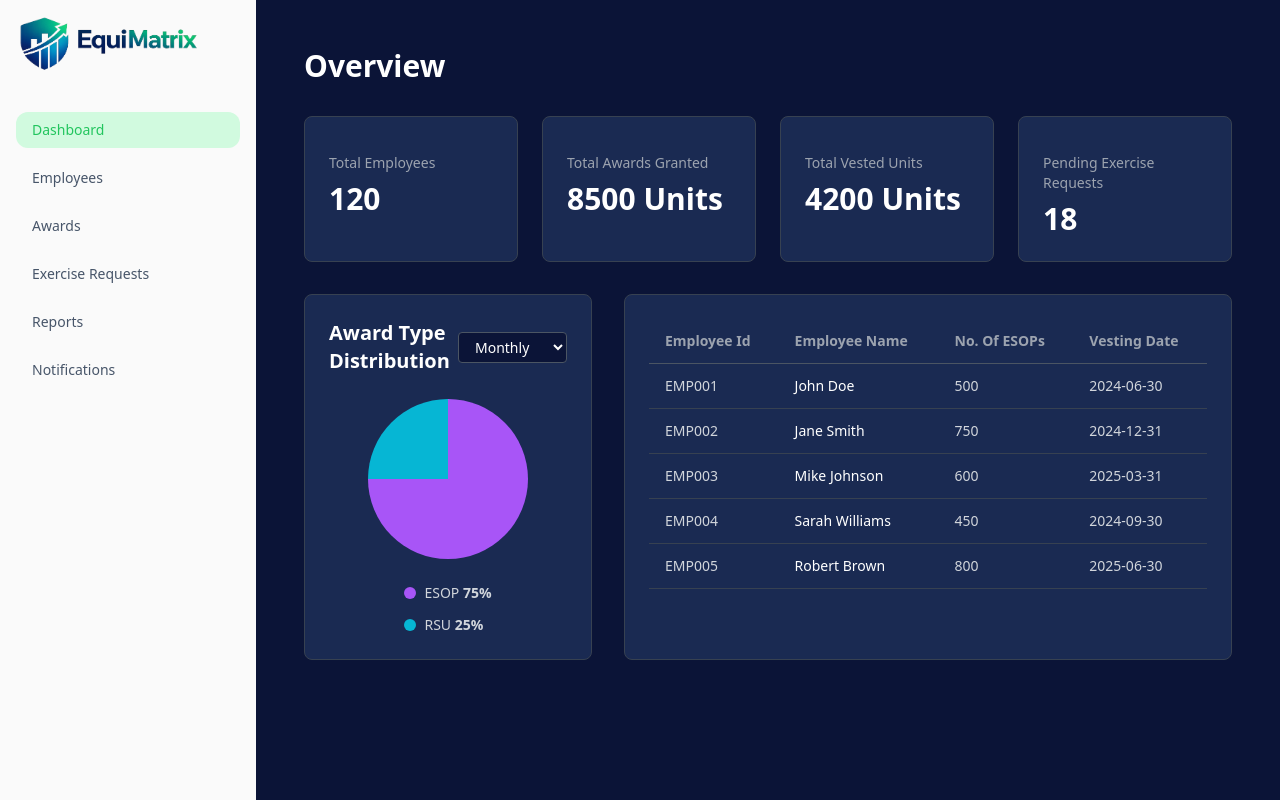
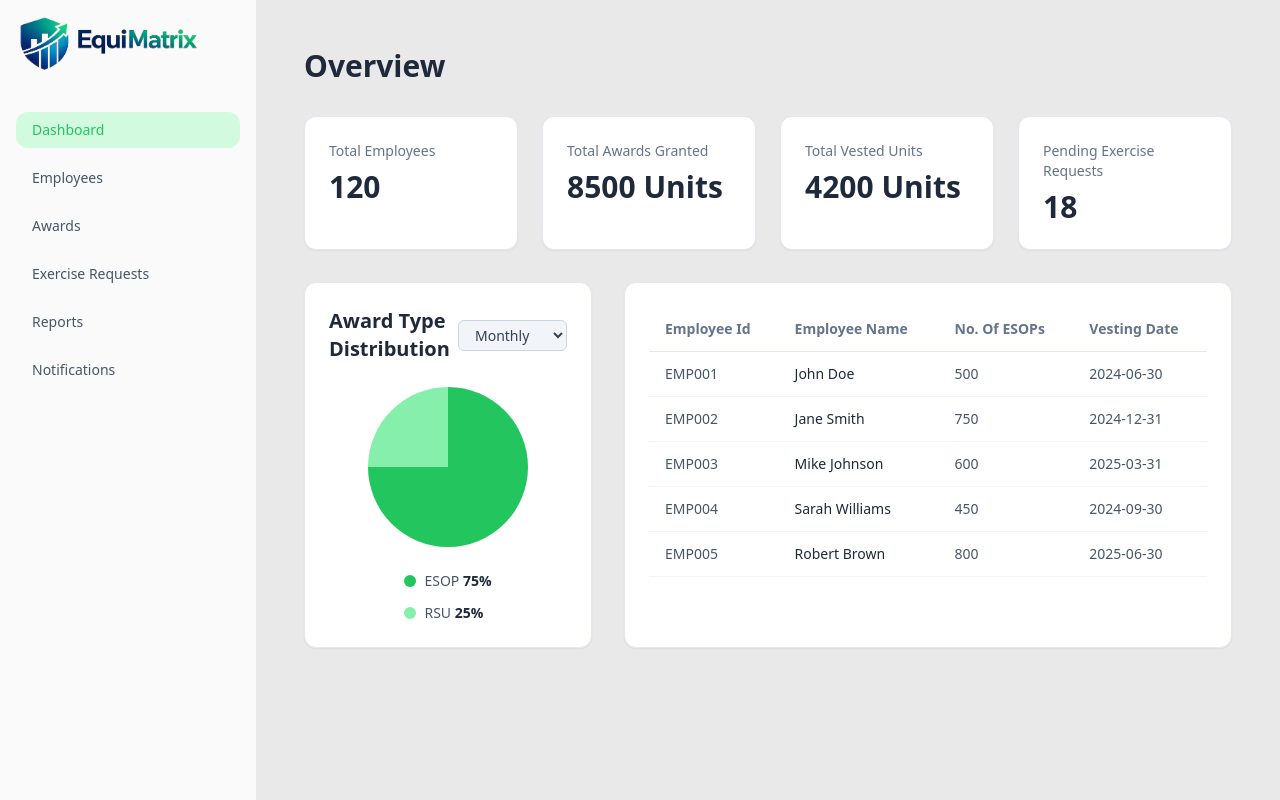
Before and after one commit to VarshaShetty28/Equity_Award_Tracker_EquiMatrix, an Angular app in the folder FrontEnd/: page /admin in a window 1280 px wide. Shown: the top 800 px of the page. Built offline with nearby package versions, Linux system fonts and the light colour scheme.

Commit message:
Changed the bg color of dashboard page

```diff
--- a/FrontEnd/src/app/features/admin/dashboard/dashboard.component.html
+++ b/FrontEnd/src/app/features/admin/dashboard/dashboard.component.html
@@ -1,43 +1,35 @@
-<div class="p-6">
+<div class="p-6 bg-[#E9E9E9] min-h-screen">
 
   <!-- HEADER -->
   <div class="mb-8">
-    <h1 class="text-3xl font-bold mb-2">Overview</h1>
+    <h1 class="text-3xl font-bold mb-2 text-slate-800">Overview</h1>
   </div>
 
   <!-- STATS CARDS -->
   <div class="grid grid-cols-1 md:grid-cols-2 lg:grid-cols-4 gap-6 mb-8">
 
-    <!-- Card 1: Total Employees -->
-    <div class="bg-[#1a2a52] rounded-lg p-6 border border-gray-700">
-      <div class="flex items-center gap-3 mb-3">
-      </div>
-      <p class="text-gray-400 text-sm mb-2">Total Employees</p>
-      <p class="text-3xl font-bold text-white">{{ stats.totalEmployees }}</p>
+    <!-- Card 1 -->
+    <div class="bg-white rounded-xl p-6 border border-slate-200 shadow-sm">
+      <p class="text-slate-500 text-sm mb-2">Total Employees</p>
+      <p class="text-3xl font-bold text-slate-800">{{ stats.totalEmployees }}</p>
     </div>
 
-    <!-- Card 2: Total Awards Granted -->
-    <div class="bg-[#1a2a52] rounded-lg p-6 border border-gray-700">
-      <div class="flex items-center gap-3 mb-3">
-      </div>
-      <p class="text-gray-400 text-sm mb-2">Total Awards Granted</p>
-      <p class="text-3xl font-bold text-white">{{ stats.totalAwardsGranted }}</p>
+    <!-- Card 2 -->
+    <div class="bg-white rounded-xl p-6 border border-slate-200 shadow-sm">
+      <p class="text-slate-500 text-sm mb-2">Total Awards Granted</p>
+      <p class="text-3xl font-bold text-slate-800">{{ stats.totalAwardsGranted }}</p>
     </div>
 
-    <!-- Card 3: Total Vested Units -->
-    <div class="bg-[#1a2a52] rounded-lg p-6 border border-gray-700">
-      <div class="flex items-center gap-3 mb-3">
-      </div>
-      <p class="text-gray-400 text-sm mb-2">Total Vested Units</p>
-      <p class="text-3xl font-bold text-white">{{ stats.totalVestedUnits }}</p>
+    <!-- Card 3 -->
+    <div class="bg-white rounded-xl p-6 border border-slate-200 shadow-sm">
+      <p class="text-slate-500 text-sm mb-2">Total Vested Units</p>
+      <p class="text-3xl font-bold text-slate-800">{{ stats.totalVestedUnits }}</p>
     </div>
 
-    <!-- Card 4: Pending Exercise Requests -->
-    <div class="bg-[#1a2a52] rounded-lg p-6 border border-gray-700">
-      <div class="flex items-center gap-3 mb-3">
-      </div>
-      <p class="text-gray-400 text-sm mb-2">Pending Exercise Requests</p>
-      <p class="text-3xl font-bold text-white">{{ stats.pendingRequests }}</p>
+    <!-- Card 4 -->
+    <div class="bg-white rounded-xl p-6 border border-slate-200 shadow-sm">
+      <p class="text-slate-500 text-sm mb-2">Pending Exercise Requests</p>
+      <p class="text-3xl font-bold text-slate-800">{{ stats.pendingRequests }}</p>
     </div>
 
   </div>
@@ -45,11 +37,14 @@
   <!-- CONTENT SECTION -->
   <div class="grid grid-cols-1 lg:grid-cols-3 gap-8">
 
-    <!-- Award Type Distribution Chart -->
-    <div class="lg:col-span-1 bg-[#1a2a52] rounded-lg p-6 border border-gray-700">
+    <!-- Award Type Distribution -->
+    <div class="lg:col-span-1 bg-white rounded-xl p-6 border border-slate-200 shadow-sm">
       <div class="flex justify-between items-center mb-6">
-        <h2 class="text-xl font-semibold text-white">Award Type Distribution</h2>
-        <select class="bg-[#0B1437] text-white px-3 py-1 rounded text-sm border border-gray-600">
+        <h2 class="text-xl font-semibold text-slate-800">
+          Award Type Distribution
+        </h2>
+
+        <select class="bg-[#F1F5F9] text-slate-700 px-3 py-1 rounded-md text-sm border border-slate-300">
           <option>Monthly</option>
           <option>Quarterly</option>
           <option>Yearly</option>
@@ -57,41 +52,55 @@
       </div>
 
       <div class="flex flex-col items-center">
+
         <!-- Pie Chart -->
-        <div class="relative w-40 h-40 rounded-full" style="background: conic-gradient(from 0deg, #a855f7 0deg, #a855f7 270deg, #06b6d4 270deg, #06b6d4 360deg);"></div>
+        <div
+          class="relative w-40 h-40 rounded-full"
+          style="background: conic-gradient(from 0deg, #22C55E 0deg, #22C55E 270deg, #86EFAC 270deg, #86EFAC 360deg);">
+        </div>
 
         <!-- Legend -->
         <div class="flex flex-col gap-3 mt-6 text-sm">
           <div class="flex items-center gap-2">
-            <div class="w-3 h-3 rounded-full" style="background-color: #a855f7;"></div>
-            <span class="text-gray-300">ESOP <span class="font-semibold">{{ chartData.esopPercentage }}%</span></span>
+            <div class="w-3 h-3 rounded-full bg-[#22C55E]"></div>
+            <span class="text-slate-600">
+              ESOP <span class="font-semibold text-slate-800">{{ chartData.esopPercentage }}%</span>
+            </span>
           </div>
+
           <div class="flex items-center gap-2">
-            <div class="w-3 h-3 rounded-full" style="background-color: #06b6d4;"></div>
-            <span class="text-gray-300">RSU <span class="font-semibold">{{ chartData.rsuPercentage }}%</span></span>
+            <div class="w-3 h-3 rounded-full bg-[#86EFAC]"></div>
+            <span class="text-slate-600">
+              RSU <span class="font-semibold text-slate-800">{{ chartData.rsuPercentage }}%</span>
+            </span>
           </div>
         </div>
+
       </div>
     </div>
 
     <!-- Employee Awards Table -->
-    <div class="lg:col-span-2 bg-[#1a2a52] rounded-lg p-6 border border-gray-700">
+    <div class="lg:col-span-2 bg-white rounded-xl p-6 border border-slate-200 shadow-sm">
       <div class="overflow-x-auto">
         <table class="w-full text-sm">
-          <thead class="border-b border-gray-600">
+          <thead class="border-b border-slate-200">
             <tr>
-              <th class="text-left px-4 py-3 text-gray-400 font-semibold">Employee Id</th>
-              <th class="text-left px-4 py-3 text-gray-400 font-semibold">Employee Name</th>
-              <th class="text-left px-4 py-3 text-gray-400 font-semibold">No. Of ESOPs</th>
-              <th class="text-left px-4 py-3 text-gray-400 font-semibold">Vesting Date</th>
+              <th class="text-left px-4 py-3 text-slate-500 font-semibold">Employee Id</th>
+              <th class="text-left px-4 py-3 text-slate-500 font-semibold">Employee Name</th>
+              <th class="text-left px-4 py-3 text-slate-500 font-semibold">No. Of ESOPs</th>
+              <th class="text-left px-4 py-3 text-slate-500 font-semibold">Vesting Date</th>
             </tr>
           </thead>
+
           <tbody>
-            <tr *ngFor="let employee of employees" class="border-b border-gray-700 hover:bg-[#243054]">
-              <td class="text-left px-4 py-3 text-gray-300">{{ employee.id }}</td>
-              <td class="text-left px-4 py-3 text-white">{{ employee.name }}</td>
-              <td class="text-left px-4 py-3 text-gray-300">{{ employee.esops }}</td>
-              <td class="text-left px-4 py-3 text-gray-300">{{ employee.vestingDate }}</td>
+            <tr
+              *ngFor="let employee of employees"
+              class="border-b border-slate-100 hover:bg-[#F0FDF4]"
+            >
+              <td class="px-4 py-3 text-slate-600">{{ employee.id }}</td>
+              <td class="px-4 py-3 text-slate-800 font-medium">{{ employee.name }}</td>
+              <td class="px-4 py-3 text-slate-600">{{ employee.esops }}</td>
+              <td class="px-4 py-3 text-slate-600">{{ employee.vestingDate }}</td>
             </tr>
           </tbody>
         </table>
--- a/FrontEnd/src/app/shared/layout/layout.component.html
+++ b/FrontEnd/src/app/shared/layout/layout.component.html
@@ -1,8 +1,8 @@
 <!-- PAGE WRAPPER -->
-<div class="min-h-screen bg-[#0B1437] overflow-x-hidden">
+<div class="min-h-screen bg-[#E9E9E9] overflow-x-hidden">
 
-  <!-- SIDEBAR (FIXED, LOWER Z-INDEX) -->
-  <aside class="fixed top-0 left-0 h-screen w-64 bg-[#0B1437] z-30">
+  <!-- SIDEBAR (FIXED) -->
+  <aside class="fixed top-0 left-0 h-screen w-64 z-30">
     <app-admin-nav-bar></app-admin-nav-bar>
   </aside>
 
@@ -10,14 +10,14 @@
   <div class="ml-64 min-h-screen flex flex-col">
 
     <!-- PAGE CONTENT -->
-    <main class="flex-1 bg-[#0B1437] text-white p-6 overflow-y-auto">
+    <main class="flex-1 bg-[#E9E9E9] text-slate-800 p-6 overflow-y-auto">
       <router-outlet></router-outlet>
     </main>
 
   </div>
 
-  <!-- FOOTER (FULL WIDTH, ABOVE SIDEBAR) -->
-  <footer class="w-full bg-[#0B1437] relative z-50">
+  <!-- FOOTER -->
+  <footer class="w-full bg-[#E9E9E9] relative z-50">
     <app-footer></app-footer>
   </footer>
 
```
